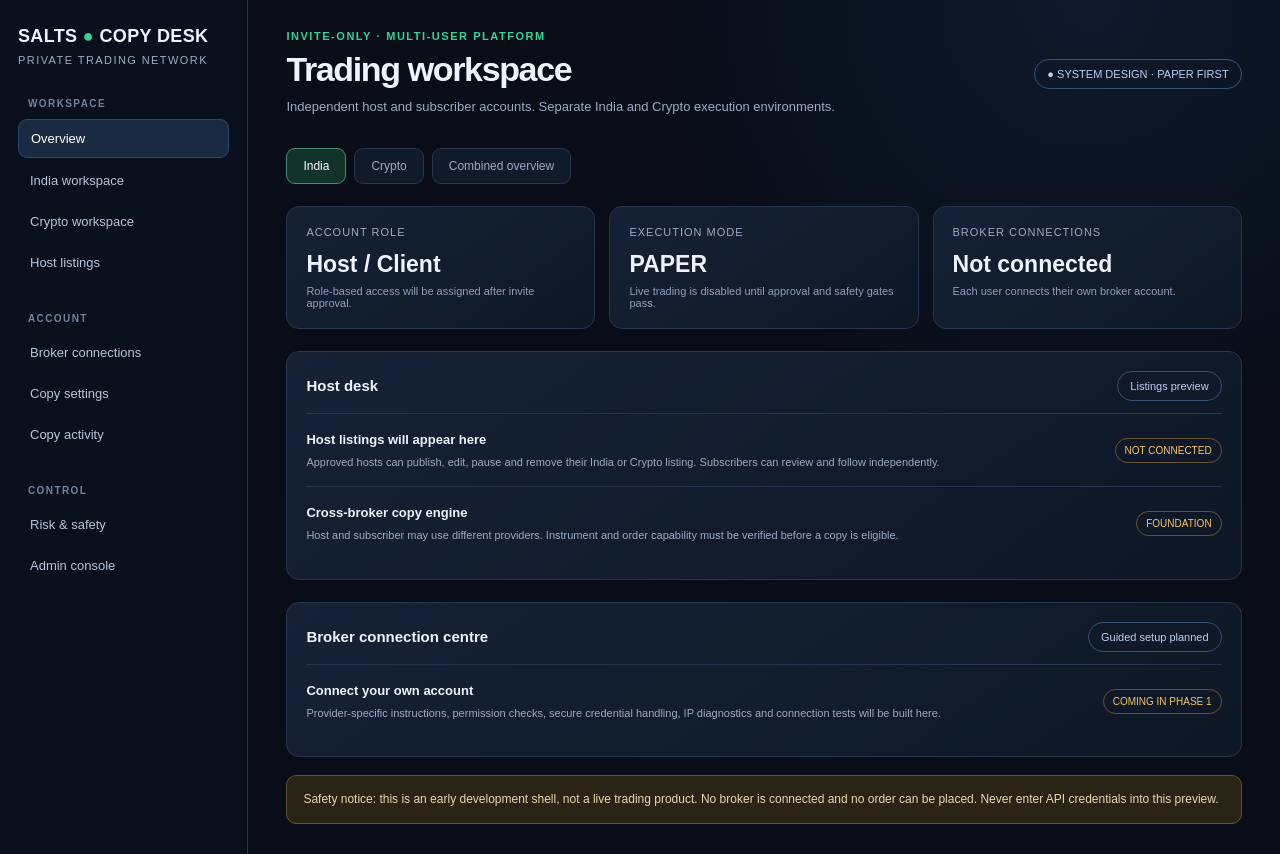
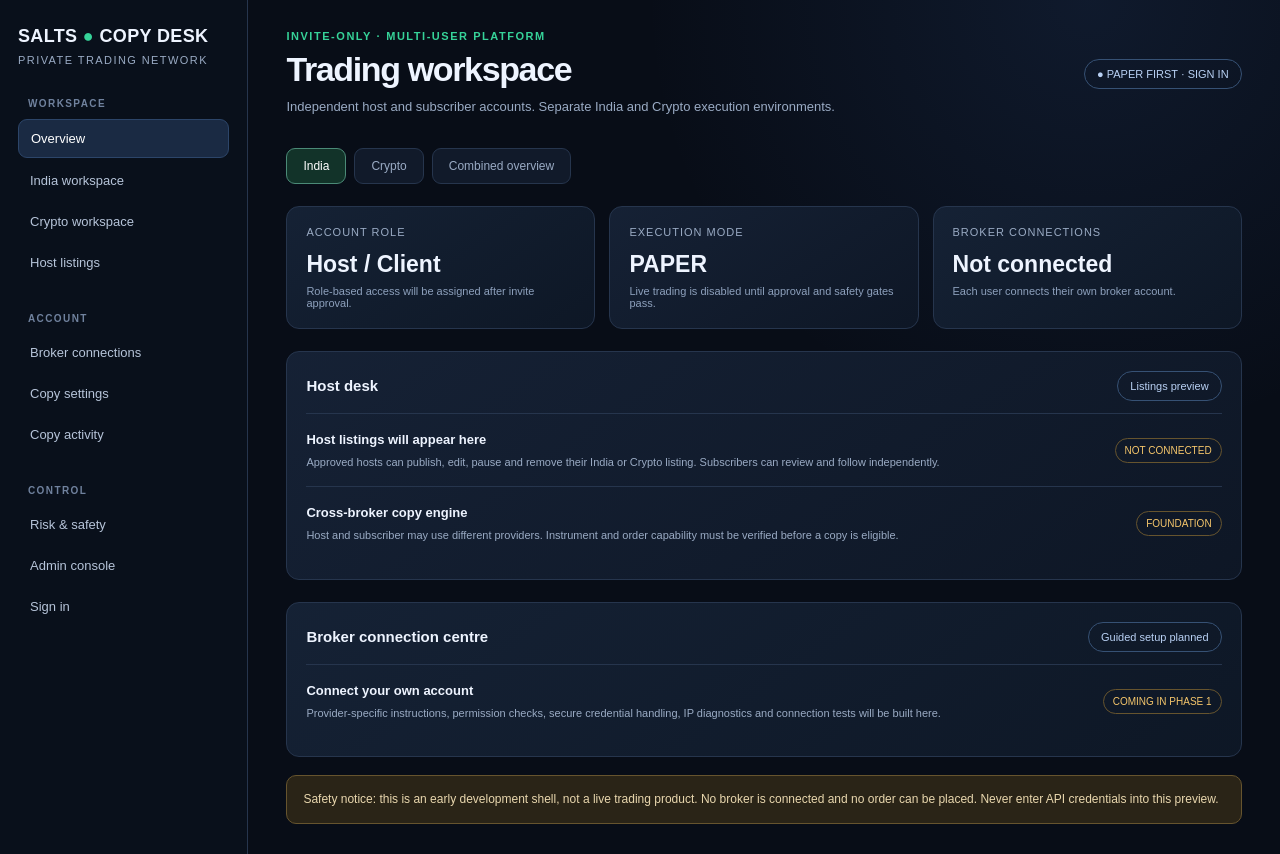
Before and after one commit to undaviyabrijesh-sys/Copytrading-by-Salts, a Next.js app in the folder apps/web/: page / in a window 1280 px wide. Built offline with nearby package versions, Linux system fonts and the light colour scheme.

Commit message:
Link sign-in and owner admin console from workspace

```diff
--- a/apps/web/app/page.tsx
+++ b/apps/web/app/page.tsx
@@ -20,12 +20,13 @@ export default function Home() {
         <a className="nav-item" href="#activity">Copy activity</a>
         <div className="nav-title">CONTROL</div>
         <a className="nav-item" href="#safety">Risk & safety</a>
-        <a className="nav-item" href="#admin">Admin console</a>
+        <a className="nav-item" href="/admin">Admin console</a>
+        <a className="nav-item" href="/login">Sign in</a>
       </aside>
       <main className="main">
         <div className="topbar">
           <div><div className="eyebrow">INVITE-ONLY · MULTI-USER PLATFORM</div><h1>Trading workspace</h1><div className="sub">Independent host and subscriber accounts. Separate India and Crypto execution environments.</div></div>
-          <div className="pill">● SYSTEM DESIGN · PAPER FIRST</div>
+          <div className="pill">● PAPER FIRST · <a href="/login">SIGN IN</a></div>
         </div>
 
         <div id="markets" className="market-switch">
```
